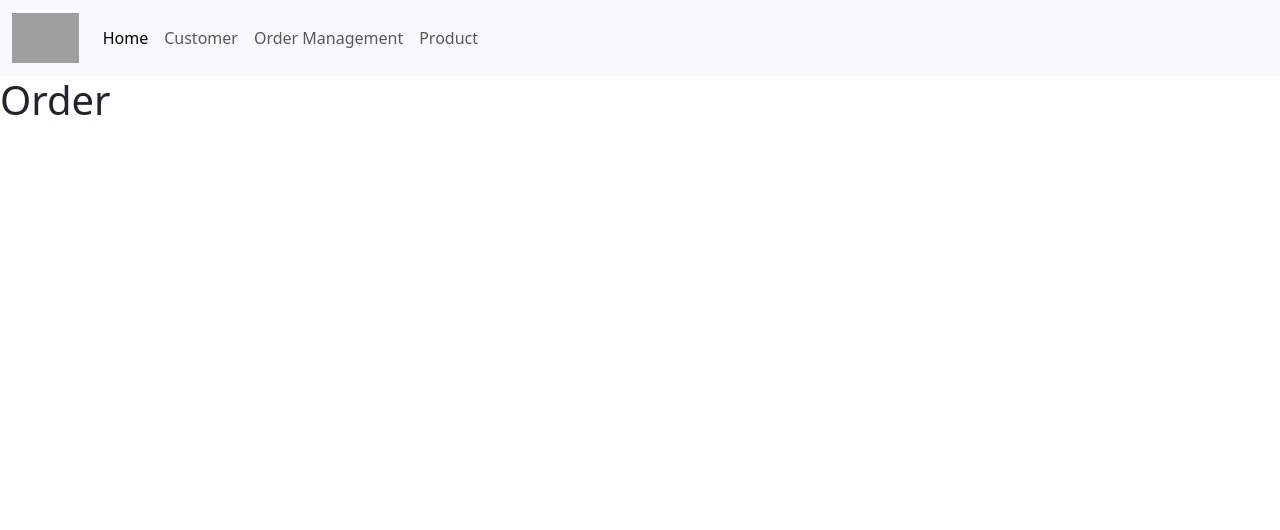
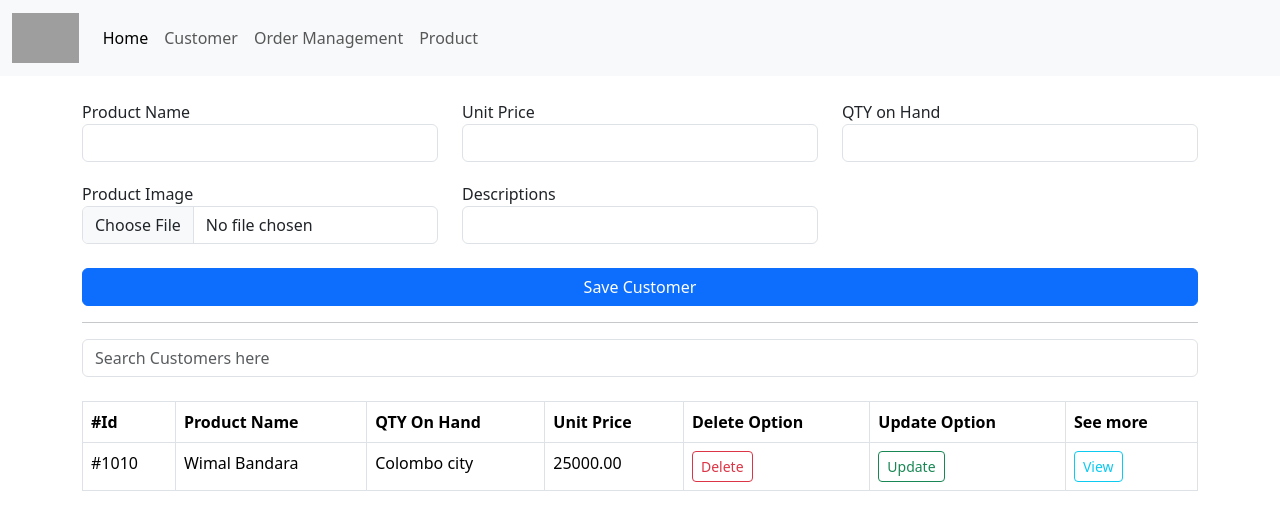
Before and after one commit to Vishnuka084/pos, a React (Vite) app in the folder POS/: page /orders in a window 1280 px wide. Shown: the top 530 px of the page. Built offline with nearby package versions, Linux system fonts and the light colour scheme; grey boxes are pictures that could not be loaded.

Commit message:
updated Contentn:

```diff
--- a/POS/src/components/Order.tsx
+++ b/POS/src/components/Order.tsx
@@ -1,5 +1,104 @@
+import React from "react";
+
 function  Order(){
-    return <h1>Order</h1>
+    const styleObj:React.CSSProperties={
+        marginBottom:'20px'
+    }
+
+    return (
+        <>
+            <br/>
+            <div className='container'>
+                <div className="row">
+                    <div className="col-12 col-sm-6 col-md-4" style={styleObj}>
+                        <div className="form-group">
+                            <label htmlFor="productName">Product Name</label>
+                            <input type="text" className='form-control' id='productName'/>
+                        </div>
+                    </div>
+                    <div className="col-12 col-sm-6 col-md-4">
+                        <div className="form-group">
+                            <label htmlFor="price">Unit Price</label>
+                            <input type="text" className='form-control' id='price'/>
+                        </div>
+                    </div>
+                    <div className="col-12 col-sm-6 col-md-4">
+                        <div className="form-group">
+                            <label htmlFor="qty">QTY on Hand</label>
+                            <input type="text" className='form-control' id='qty'/>
+                        </div>
+                    </div>
+                    <div className="col-12 col-sm-6 col-md-4">
+                        <div className="form-group">
+                            <label htmlFor="image">Product Image </label>
+                            <input type="file" className='form-control' id='image'/>
+                        </div>
+                    </div>
+
+                    <div className="col-12 col-sm-6 col-md-4">
+                        <div className="form-group">
+                            <label htmlFor="descriptions">Descriptions</label>
+                            <input  className='form-control' id='descriptions'/>
+                        </div>
+                    </div>
+
+                </div>
+                <br/>
+
+                <div className="row">
+                    <div className="col-12 ">
+                        <button className='btn btn-primary col-12'>Save Customer</button>
+                    </div>
+
+                </div>
+
+                <hr/>
+                <div className="row">
+                    <div className="col-12">
+                        <form className='col-12'>
+                            <input type="search" className='form-control' placeholder='Search Customers here'/>
+                        </form>
+                    </div>
+                </div>
+                <br/>
+                <div className="row">
+                    <div className="col-12">
+
+                        <table className='table table-hover table-bordered'>
+                            <thead>
+                            <tr>
+                                <th>#Id</th>
+                                <th>Product Name</th>
+                                <th>QTY On Hand</th>
+                                <th>Unit Price</th>
+                                <th>Delete Option</th>
+                                <th>Update Option</th>
+                                <th>See more</th>
+                            </tr>
+                            </thead>
+                            <tbody>
+                            <tr>
+                                <td>#1010</td>
+                                <td>Wimal Bandara</td>
+                                <td>Colombo city</td>
+                                <td>25000.00</td>
+                                <td>
+                                    <button className='btn btn-outline-danger btn-sm'>Delete</button>
+                                </td>
+                                <td>
+                                    <button className='btn btn-outline-success btn-sm'>Update</button>
+                                </td>
+                                <td>
+                                    <button className='btn btn-outline-info btn-sm'>View</button>
+                                </td>
+                            </tr>
+                            </tbody>
+                        </table>
+                    </div>
+                </div>
+            </div>
+        </>
+    )
 }
 
 export default Order;
--- a/POS/src/components/Product.tsx
+++ b/POS/src/components/Product.tsx
@@ -2,58 +2,61 @@ import React from "react";
 
 function  Product(){
     const styleObj:React.CSSProperties={
-        marginBottom:'540px'
+        marginBottom:'20px'
     }
 
     return (
         <>
             <br/>
-            <div className="container">
+            <div className='container'>
                 <div className="row">
                     <div className="col-12 col-sm-6 col-md-4" style={styleObj}>
                         <div className="form-group">
                             <label htmlFor="productName">Product Name</label>
-                            <input value={name} type="text" onChange={(e)=>setName(e.target.value)} className='form-control' id='productName'/>
+                            <input type="text" className='form-control' id='productName'/>
                         </div>
                     </div>
-                    <div className="col-12 col-sm-6 col-md-4" style={styleObj}>
+                    <div className="col-12 col-sm-6 col-md-4">
                         <div className="form-group">
                             <label htmlFor="price">Unit Price</label>
-                            <input  value={unitPrice} onChange={(e)=>setUnitPrice(parseFloat(e.target.value))} type="number" className='form-control' id='price'/>
+                            <input type="text" className='form-control' id='price'/>
                         </div>
                     </div>
-                    <div className="col-12 col-sm-6 col-md-4" style={styleObj}>
+                    <div className="col-12 col-sm-6 col-md-4">
                         <div className="form-group">
-                            <label htmlFor="qty">QTY On Hand</label>
-                            <input value={qtyOnHand} onChange={(e)=>setQtyOnHand(parseFloat(e.target.value))} type="number" className='form-control' id='qty'/>
+                            <label htmlFor="qty">QTY on Hand</label>
+                            <input type="text" className='form-control' id='qty'/>
                         </div>
                     </div>
-                    <div className="col-12 col-sm-6 col-md-4" style={styleObj}>
+                    <div className="col-12 col-sm-6 col-md-4">
                         <div className="form-group">
-                            <label htmlFor="image">Product Image</label>
-                            <input onChange={handleImageChange}
-                                   type="file" className='form-control' id='image'/>
+                            <label htmlFor="image">Product Image </label>
+                            <input type="file" className='form-control' id='image'/>
                         </div>
                     </div>
-                    <div className="col-12">
+
+                    <div className="col-12 col-sm-6 col-md-4">
                         <div className="form-group">
-                            <label htmlFor="description">Description</label>
-                            <textarea value={description} onChange={(e)=>setDescription(e.target.value)}  rows={5} className='form-control' id='description'/>
+                            <label htmlFor="descriptions">Descriptions</label>
+                            <input  className='form-control' id='descriptions'/>
                         </div>
                     </div>
 
                 </div>
                 <br/>
+
                 <div className="row">
-                    <div className="col-12">
-                        <button className='btn btn-primary col-12' onClick={saveProduct}>Save Product</button>
+                    <div className="col-12 ">
+                        <button className='btn btn-primary col-12'>Save Customer</button>
                     </div>
+
                 </div>
+
                 <hr/>
                 <div className="row">
                     <div className="col-12">
                         <form className='col-12'>
-                            <input type="search" className='form-control' placeholder='Search Products here'/>
+                            <input type="search" className='form-control' placeholder='Search Customers here'/>
                         </form>
                     </div>
                 </div>
@@ -85,17 +88,8 @@ function  Product(){
                                 <td>
                                     <button className='btn btn-outline-success btn-sm'>Update</button>
                                 </td>
-                            </tr>
-                            <tr>
-                                <td>#1010</td>
-                                <td>Wimal Bandara</td>
-                                <td>Colombo city</td>
-                                <td>25000.00</td>
                                 <td>
-                                    <button className='btn btn-outline-danger btn-sm'>Delete</button>
-                                </td>
-                                <td>
-                                    <button className='btn btn-outline-success btn-sm'>Update</button>
+                                    <button className='btn btn-outline-info btn-sm'>View</button>
                                 </td>
                             </tr>
                             </tbody>
```
